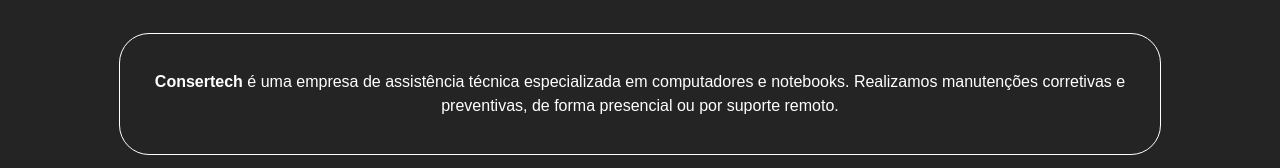
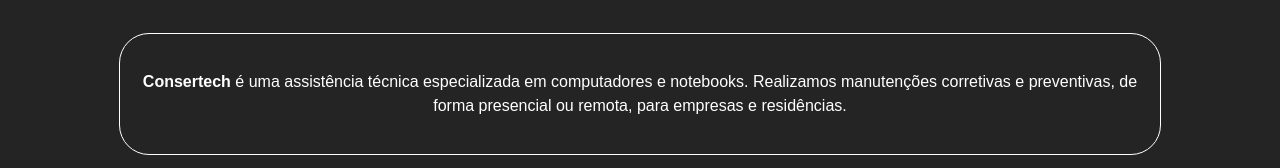
Before and after one commit to Louie-Cipher/consertech, a React (Vite) app: page / in a window 1280 px wide. Shown: the part 306-474 px from the top of the page. Built offline with nearby package versions, Linux system fonts and the light colour scheme.

Commit message:
Home text

```diff
--- a/src/pages/home/index.tsx
+++ b/src/pages/home/index.tsx
@@ -5,9 +5,9 @@
         <div id='home'>
             <div className='content'>
                 <p>
-                    <strong>Consertech</strong> é uma empresa de assistência técnica especializada
-                    em computadores e notebooks. Realizamos manutenções corretivas e
-                    preventivas, de forma presencial ou por suporte remoto.
+                    <strong>Consertech</strong> é uma assistência técnica especializada em
+                    computadores e notebooks. Realizamos manutenções corretivas e preventivas, de
+                    forma presencial ou remota, para empresas e residências.
                 </p>
             </div>
         </div>
```
